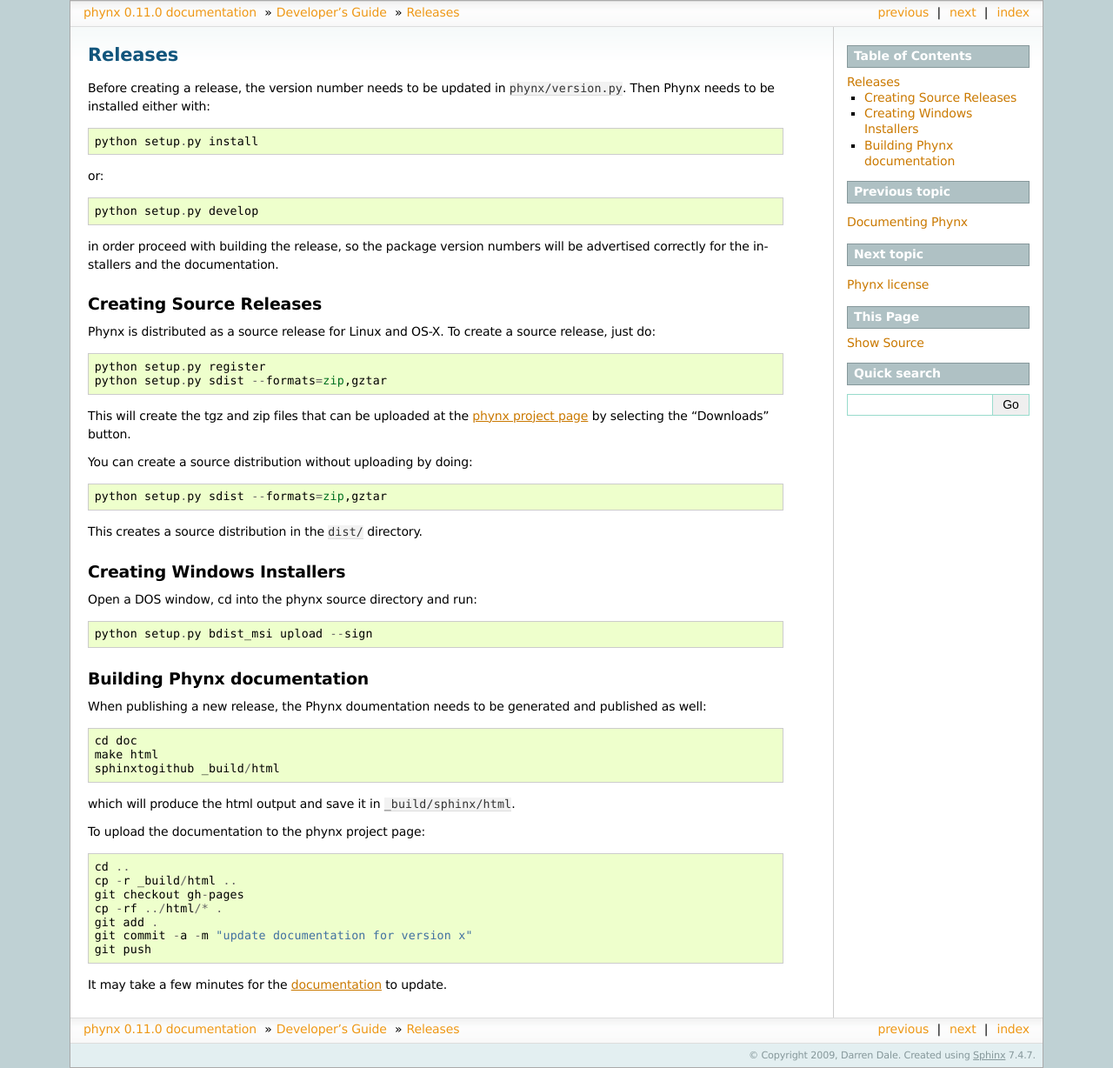
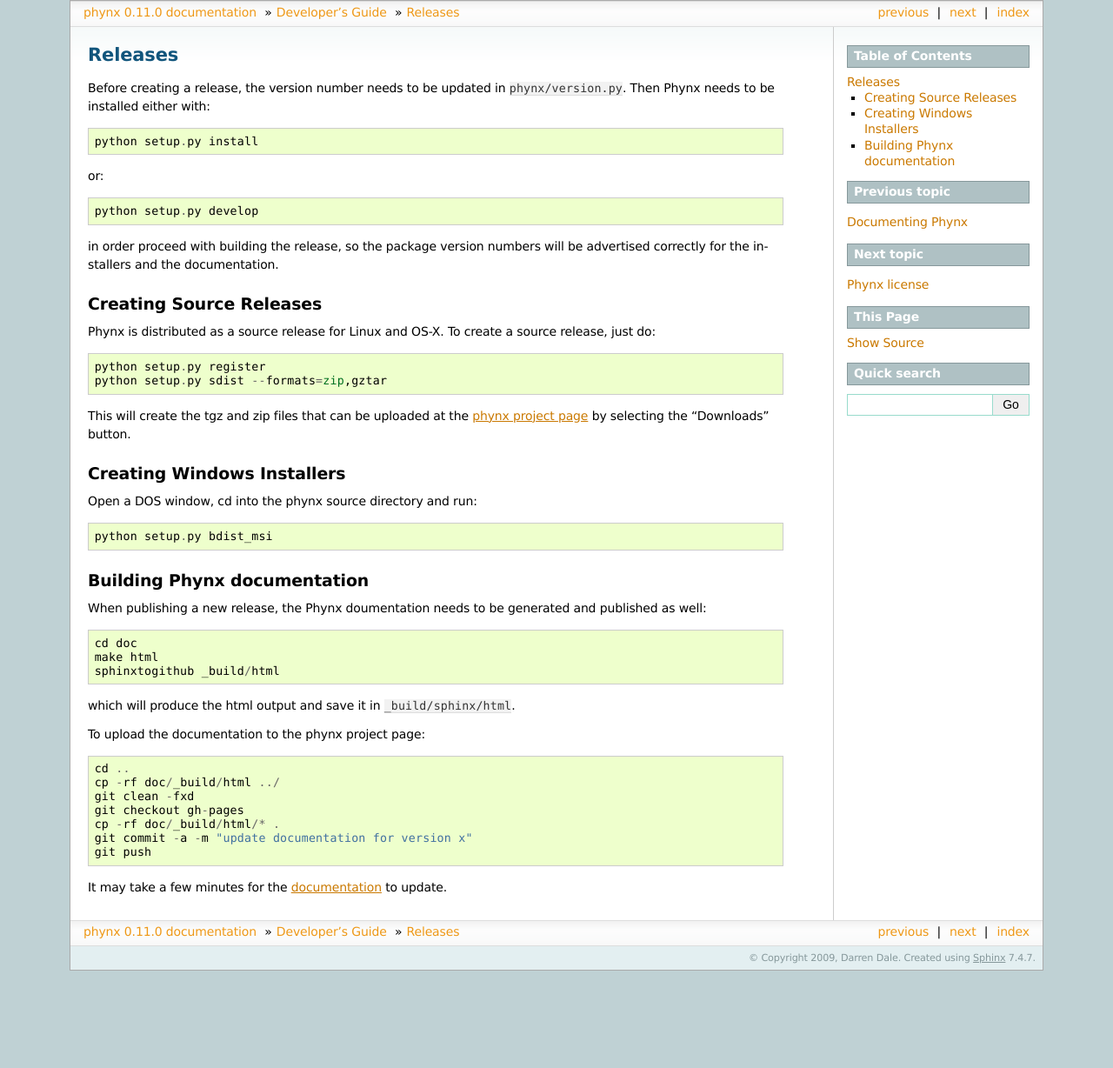
Before and after one commit to praxes/praxes, a Sphinx documentation site: the page built from doc/devel/release.rst, in a window 1280 px wide. Shown: the whole page at 87% size. Built offline with Sphinx 7.4.7, drawn with Linux system fonts in a browser that asks for light colours; formulas are drawn with MathJax 3; after the commit the page ends 1116 px from its top, so only the background shows below that.

Commit message:
update release instructions

```diff
--- a/doc/devel/release.rst
+++ b/doc/devel/release.rst
@@ -28,19 +28,13 @@ a source release, just do::
 This will create the tgz and zip files that can be uploaded at the
 `phynx project page`_ by selecting the "Downloads" button.
 
-You can create a source distribution without uploading by doing::
-
-  python setup.py sdist --formats=zip,gztar
-
-This creates a source distribution in the :file:`dist/` directory.
-
 
 Creating Windows Installers
 ===========================
 
 Open a DOS window, cd into the phynx source directory and run::
 
-  python setup.py bdist_msi upload --sign
+  python setup.py bdist_msi
 
 
 Building Phynx documentation
@@ -58,10 +52,10 @@ which will produce the html output and save it in :file:`_build/sphinx/html`.
 To upload the documentation to the phynx project page::
 
   cd ..
-  cp -r _build/html ..
+  cp -rf doc/_build/html ../
+  git clean -fxd
   git checkout gh-pages
-  cp -rf ../html/* .
-  git add .
+  cp -rf doc/_build/html/* .
   git commit -a -m "update documentation for version x"
   git push
 
```
